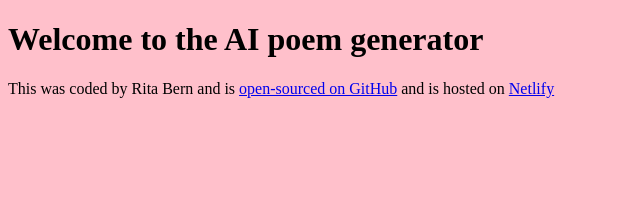
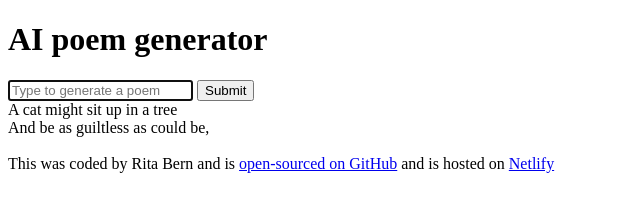
Before and after one commit to finnocino/ai-poem-generator, a plain HTML site: page index.html in a window 1280 px wide. Shown: the whole page, without its empty margins (0-640 px from the left). Drawn offline with Linux system fonts and the light colour scheme.

Commit message:
Added basic html

```diff
--- a/index.html
+++ b/index.html
@@ -7,8 +7,21 @@
     <title> AI Poem Generator</title>
 </head>
 <body>
-    <h1>Welcome to the AI poem generator</h1>
-
+    <header>
+         <h1>AI poem generator</h1>
+    </header>
+    <main>
+        <form>
+           <input type="text" placeholder="Type to generate a poem" autofocus required autocomplete="off"/>
+           <input type="submit"/>
+        </form>
+    <div>
+        A cat might sit up in a tree
+        <br/>
+        And be as guiltless as could be,
+    </div>
+     </main>
+ <br>
     <footer>This was coded by Rita Bern and is <a href="https://github.com/finnocino/ai-poem-generator" target="_blank">open-sourced on GitHub</a> and is hosted on <a href="https://cool-ai-poem-generator.netlify.app/">Netlify</a></footer>
    <script src="src/index.js"></script>
 </body>
--- a/src/style.css
+++ b/src/style.css
@@ -1,3 +1,3 @@
 body {
-    background: pink;
+    background: white;
 }
```
